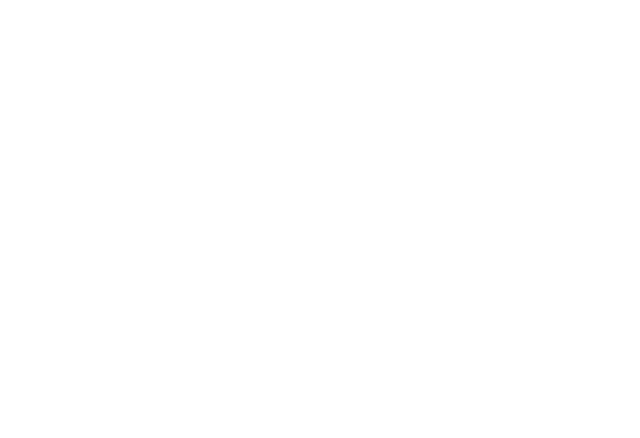
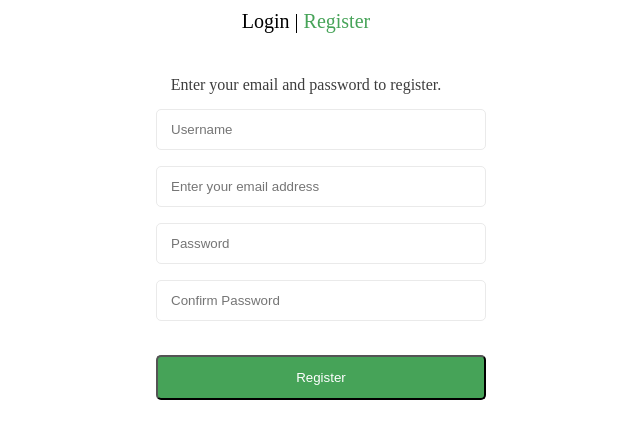
Before and after one commit to DK11011/hillel, a plain HTML site: page index.html in a window 1280 px wide. Shown: the whole page, without its empty margins (334-974 px from the left). Drawn offline with Linux system fonts and the light colour scheme.

Commit message:
Add files via upload

```diff
--- a/index.html
+++ b/index.html
@@ -1,11 +1,78 @@
 <!DOCTYPE html>
 <html lang="en">
+
 <head>
-    <meta charset="UTF-8">
-    <meta name="viewport" content="width=device-width, initial-scale=1.0">
-    <title>Document</title>
+  <meta charset="UTF-8" />
+  <meta name="viewport" content="width=device-width, initial-scale=1.0" />
+  <title>Document</title>
+  <style>
+    form {
+      max-width: 300px;
+      margin: 0 auto;
+    }
+
+    input {
+      border-radius: 5px;
+      padding: 12px 14px;
+      display: block;
+      border: 1px solid rgba(234, 234, 234, 1);
+      margin-bottom: 16px;
+      width: 100%;
+    }
+
+    h1 {
+
+      font-weight: 500;
+      font-size: 20px;
+      line-height: 16px;
+      text-align: center;
+
+    }
+
+    b {
+
+      font-weight: 500;
+      font-size: 20px;
+      line-height: 16px;
+      color: #46a358;
+      ;
+    }
+
+    p {
+      font-weight: 400;
+      size: 13px;
+      line-height: 16px;
+      color: #3d3d3d;
+      text-align: center;
+    }
+
+    .button {
+      width: 110%;
+      height: 45px;
+      left: 100px;
+      top: 387px;
+      background: #46A358;
+      border-radius: 5px;
+      color: rgba(255, 255, 255, 1);
+    }
+  </style>
 </head>
+<h1>Login | <b>Register</b></h1>
+<br>
+<p> Enter your email and password to register.</p>
+
 <body>
+  <form action="">
+    <input type="text" placeholder="Username" />
+    <input type="email" placeholder="Enter your email address" />
+    <input type="password" placeholder="Password" />
+    <input type="password" placeholder="Confirm Password" />
+    <br>
+    <button class="button">Register</button>
+  </form>
+
+
 
 </body>
+
 </html>
```
